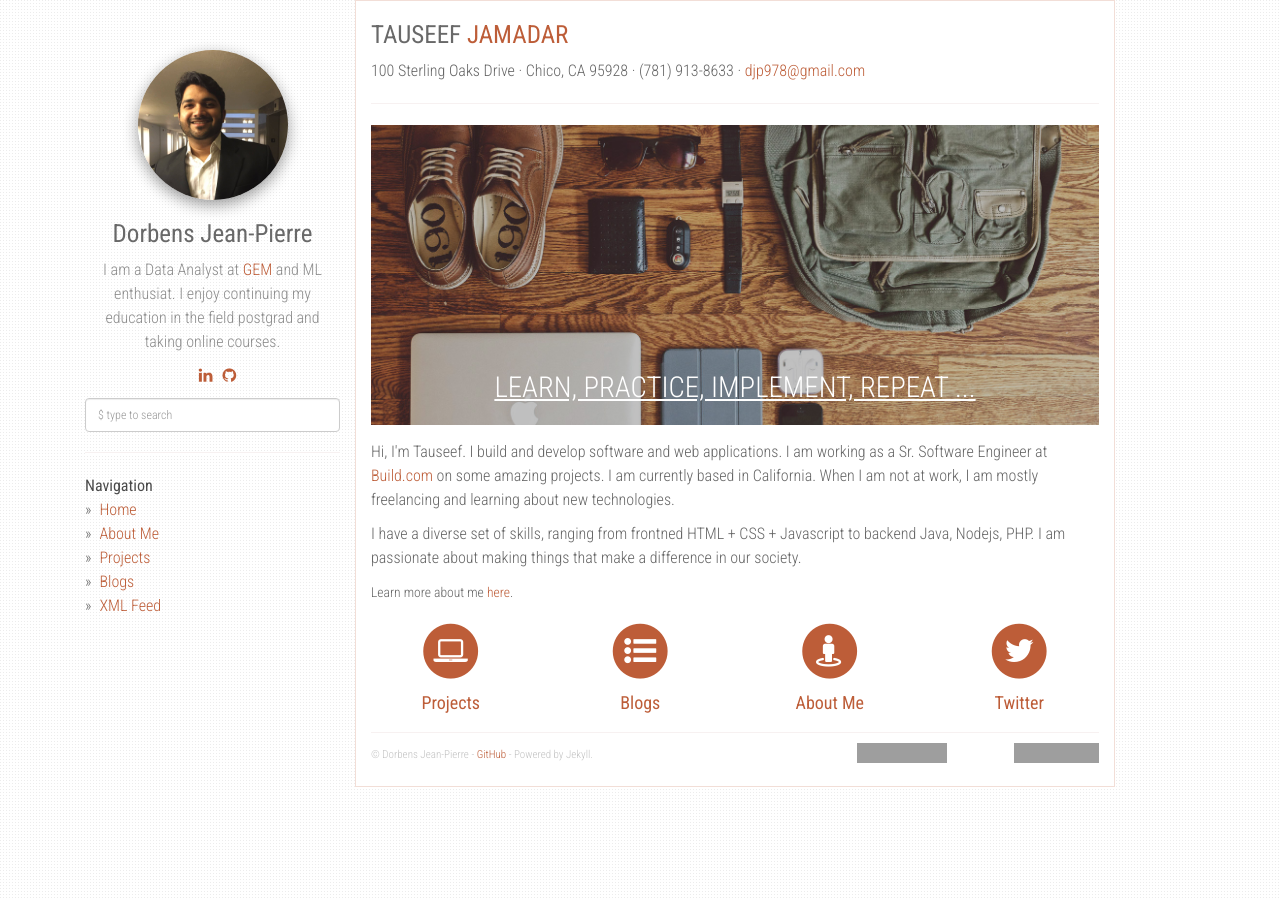
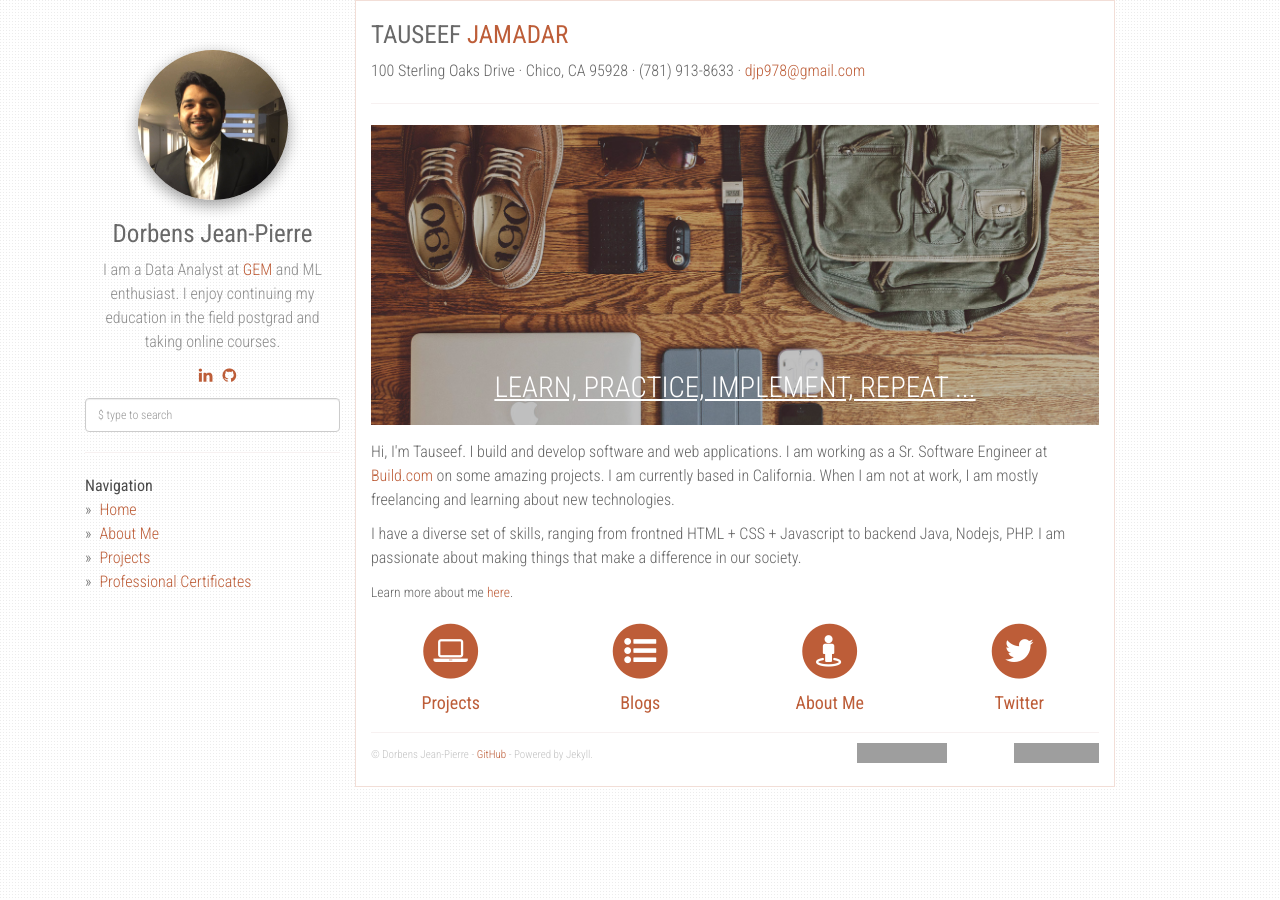
Before and after one commit to Djeanpierre/djeanpierre.github.io, a Jekyll site: the page built from index.html, in a window 1280 px wide. Built offline with Jekyll 4.4.1, drawn with Linux system fonts in a browser that asks for light colours; nearby versions of some CDN libraries; grey boxes are pictures that could not be loaded.

Commit message:
Update _config.yml

```diff
--- a/_config.yml
+++ b/_config.yml
@@ -4,9 +4,9 @@ author: Dorbens Jean-Pierre
 email: djp978@gmail.com
 phone: (781) 913-8633
 github: https://github.com/Djeanpierre
-about: I am a Data Analyst at <a href="https://www.gem.com/?i=1" target="_blank">GEM</a> and ML enthusiat. I enjoy continuing my education in the field postgrad and taking online courses.
+about: I am a Data Analyst at <a href="https://www.gem.com/?i=1" target="_blank">GEM</a> and ML enthusiast. I enjoy continuing my education in the field postgrad and taking online courses.
 disqus_shortname: programming
-google_analytics: UA-31048387-6
+google_analytics: G-T3XKX0S9ED
 avatar_url: /static/img/me.jpg
 
 enableTags: true
@@ -30,11 +30,8 @@ urls:
       url: /about/
     - text: Projects
       url: /projects/
-    - text: Blogs
-      url: /blogs/
-    - text: XML Feed
-      url: /feed.xml
-# url: "http://localhost:4000"
+    - text: Professional Certificates
+      url: /certificates/
 url: "https://tmjam.github.io/tauseef-blog"
 baseurl: ""
 paginate: 20
```
